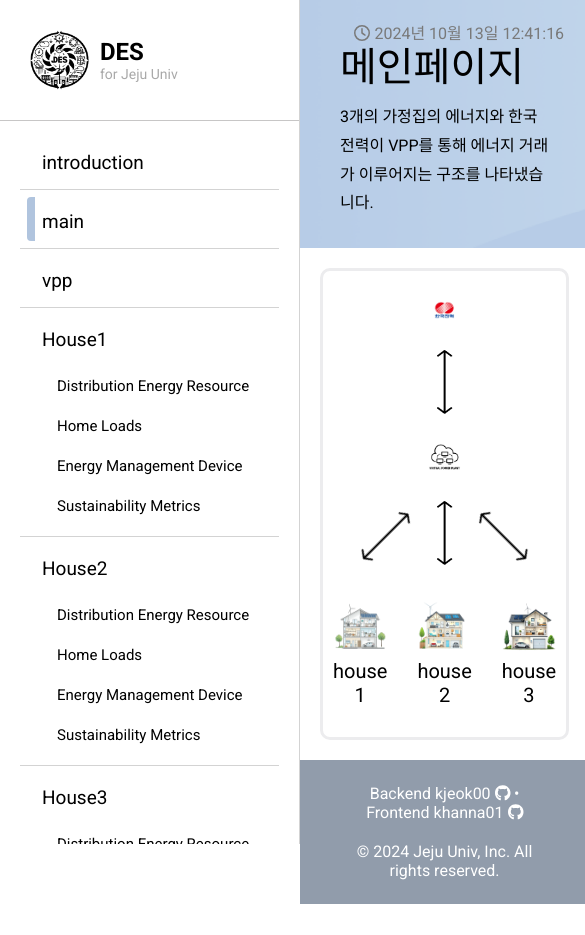
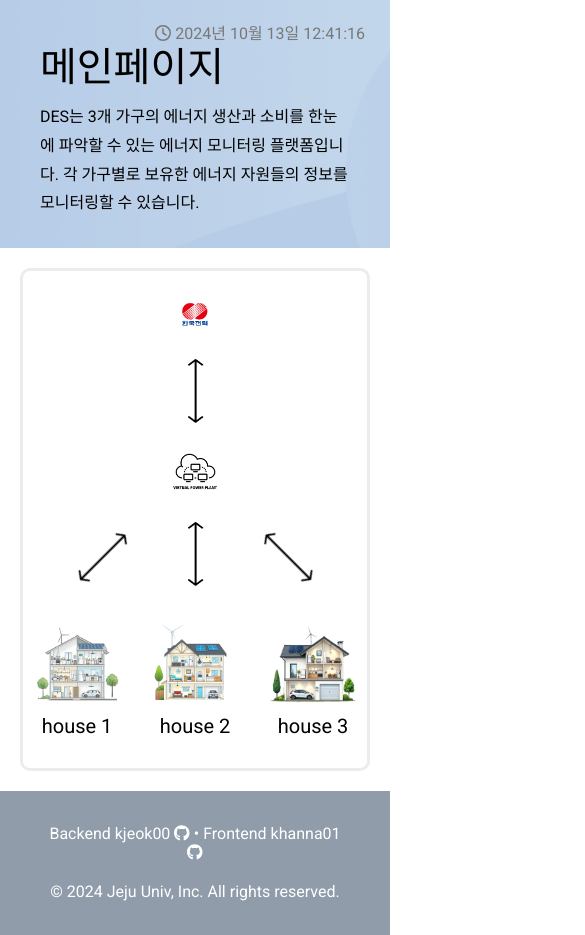
Before and after one commit to Team-JHJ/DES_frontend, a React (Vite) app: page / in a window 390 px wide. Shown: the whole page, 585 px wide, since content can reach past the window. Before the commit the page ends 904 px from the top, so only its background shows below. Built offline with nearby package versions, Linux system fonts and the light colour scheme; no server answers.

Commit message:
모바일 화면 조절

```diff
--- a/src/components/left-sidebar/left-sidebar.jsx
+++ b/src/components/left-sidebar/left-sidebar.jsx
@@ -29,16 +29,6 @@ export default function LeftSidebar() {
                     </div>
                 </div>
                 <div className={styles['menu']}>
-                    <div
-                        className={`${styles['menu-item']} ${styles['menu-main']}`}
-                    >
-                        <Link
-                            to="/introduction"
-                            className={`${pathname === '/introduction' ? styles['active'] : ''}`}
-                        >
-                            introduction
-                        </Link>
-                    </div>
                     <div
                         className={`${styles['menu-item']} ${styles['menu-main']}`}
                     >
@@ -189,6 +179,16 @@ export default function LeftSidebar() {
                             </span>
                         </div>
                     </div>
+                    <div
+                        className={`${styles['menu-item']} ${styles['menu-main']}`}
+                    >
+                        <Link
+                            to="/introduction"
+                            className={`${pathname === '/introduction' ? styles['active'] : ''}`}
+                        >
+                            introduction
+                        </Link>
+                    </div>
                 </div>
             </nav>
         </div>
--- a/src/components/left-sidebar/left-sidebar.module.css
+++ b/src/components/left-sidebar/left-sidebar.module.css
@@ -71,8 +71,6 @@ nav {
 }
 
 .menu-item a.active {
-    /*background: rgba(211, 211, 211, 0.8);*/
-    /*background: rgba(176, 196, 222, 0.9);*/
     border-left: 8px solid rgba(176, 196, 222, 1);
     padding-left: 7px;
 }
@@ -88,28 +86,8 @@ nav {
     /*transition: 0.4s;*/
 }
 
-/*.menu-item.active .items {*/
-/*    display: block;*/
-/*    visibility: visible;*/
-/*    opacity: 1;*/
-/*}*/
-
-.menu-main {
-
+@media (max-width: 500px) {
+    .leftsidebar-container {
+        display: none;
+    }
 }
-
-.menu-vpp {
-
-}
-
-.menu-home1 {
-
-}
-
-.menu-home2 {
-
-}
-
-.menu-home3 {
-
-}
--- a/src/pages/base-page/base-page.module.css
+++ b/src/pages/base-page/base-page.module.css
@@ -32,3 +32,9 @@
     box-sizing: border-box;
     padding: 10px;
 }
+
+@media (max-width: 500px) {
+    .content {
+        padding-left: 0;
+    }
+}
--- a/src/pages/main-page/main-page.jsx
+++ b/src/pages/main-page/main-page.jsx
@@ -22,7 +22,7 @@ export default function MainPage() {
             setHeader({
                 title: '메인페이지',
                 description:
-                    '3개의 가정집의 에너지와 한국전력이 VPP를 통해 에너지 거래가 이루어지는 구조를 나타냈습니다.',
+                    'DES는 3개 가구의 에너지 생산과 소비를 한눈에 파악할 수 있는 에너지 모니터링 플랫폼입니다. 각 가구별로 보유한 에너지 자원들의 정보를 모니터링할 수 있습니다.',
             }),
         )
     }, [])
```
